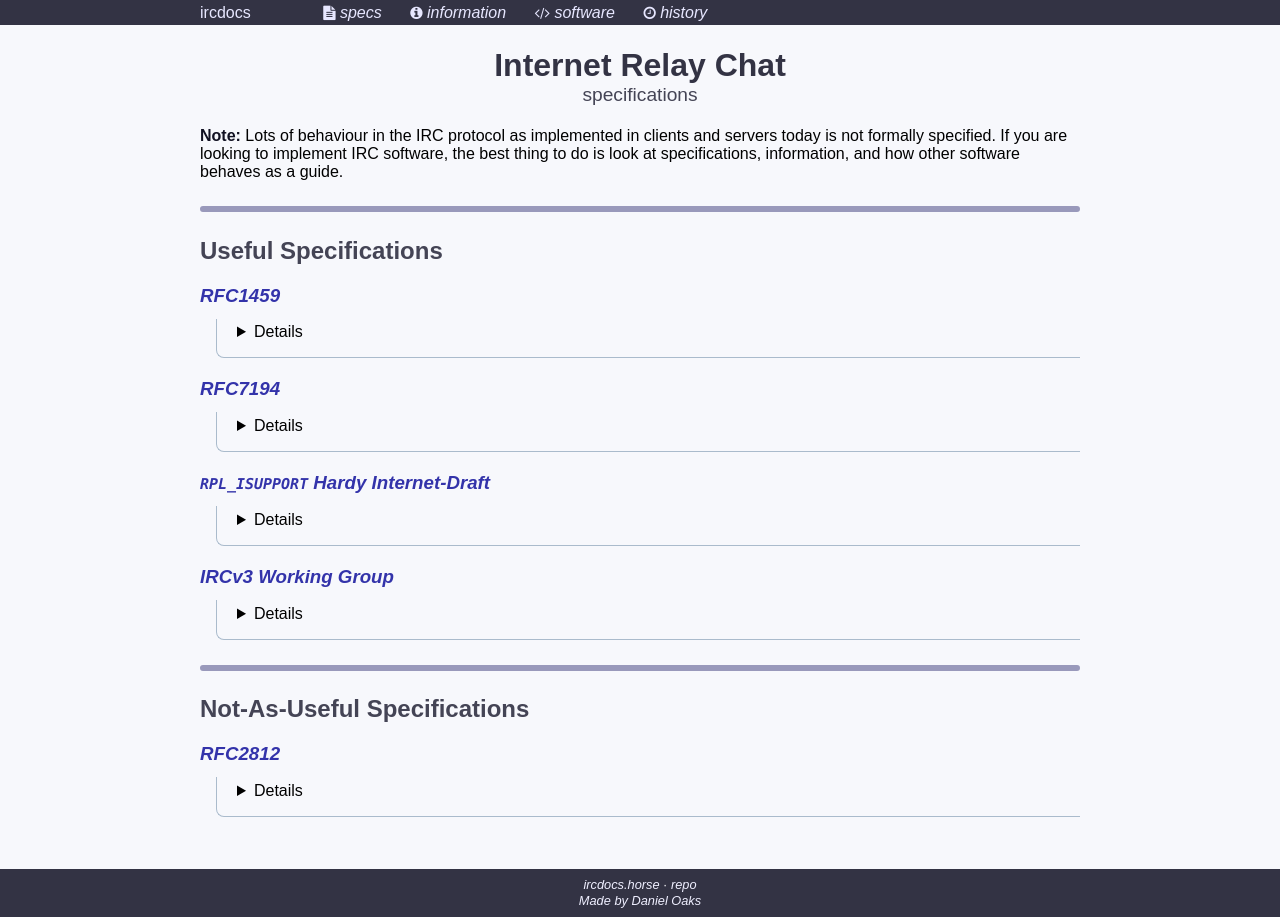
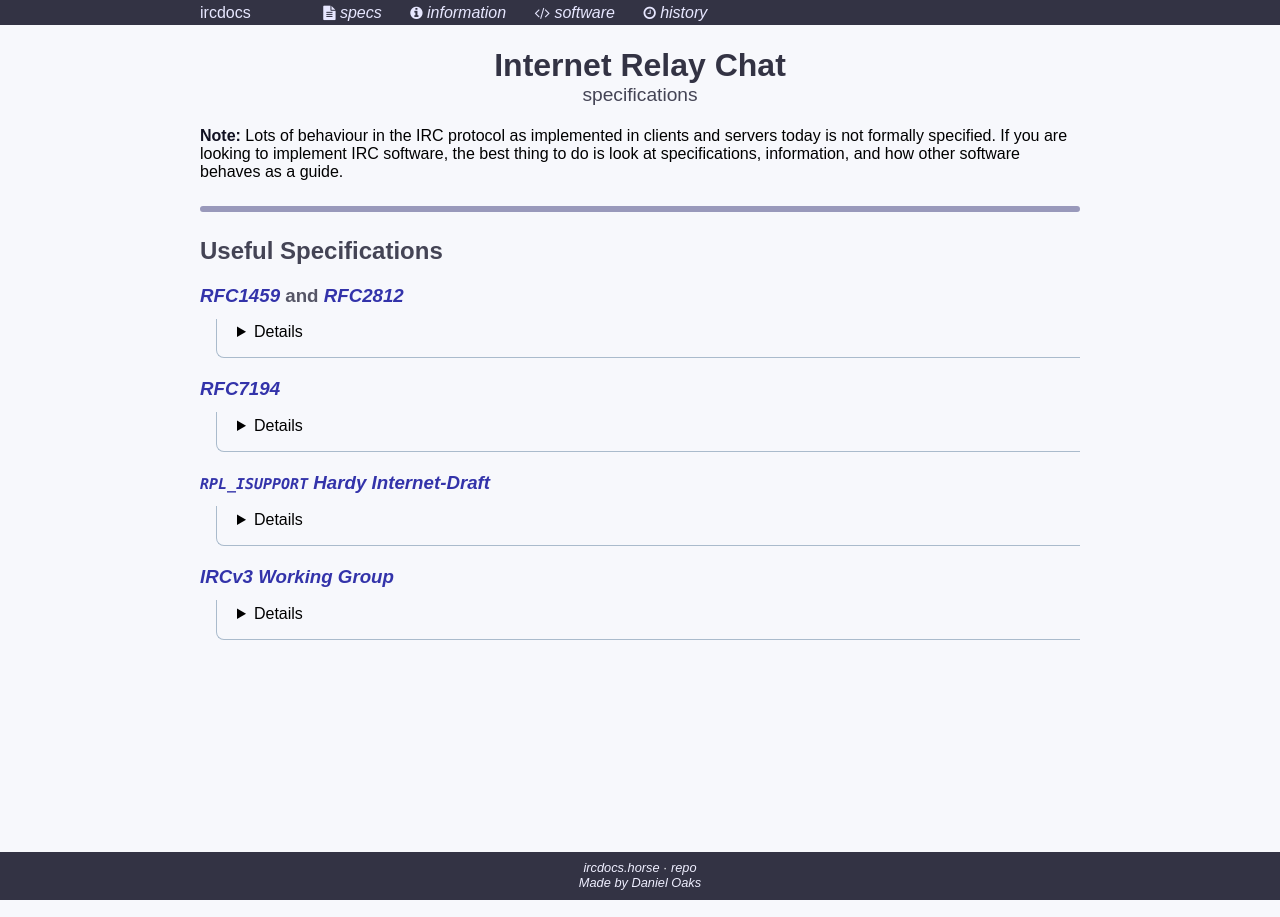
Before and after one commit to ircdocs/ircdocs.horse, a Jekyll site: the page built from specs/index.html, in a window 1280 px wide. Built offline with Jekyll 4.4.1, drawn with Linux system fonts in a browser that asks for light colours; nearby versions of some CDN libraries; library files that are not in the unit come from our copies; Markdown is read by kramdown in place of the engine named in the settings; some of the changed lines change nothing that is shown.

Commit message:
specs: RFC1459 and RFC2812 are both terrible. Let's ack that

```diff
--- a/specs/index.html
+++ b/specs/index.html
@@ -18,12 +18,22 @@
 
 <div class="link-block">
 	<div class="name">
-		<h3><a href="http://tools.ietf.org/html/rfc1459">RFC1459</a></h3>
+		<h3><a href="http://tools.ietf.org/html/rfc1459">RFC1459</a> and <a href="http://tools.ietf.org/html/rfc2812">RFC2812</a></h3>
 	</div>
 	<details>
-		<p>The canonical IRC specification. At this point, this spec is very old. However, it's still one of the primary references for most software out there.</p>
+		<p>The earlier and the latter canonical IRC specifications, respectively.</p>
 
-		<p>It's recommended to implement IRC based off this specification, finding real-world differences by comparing your software with other clients and servers around.</p>
+		<p>Some software holds <a href="http://tools.ietf.org/html/rfc1459">RFC1459</a> in higher regard than <a href="http://tools.ietf.org/html/rfc2812">RFC2812</a>, and some hold the opposite in higher regard. Honestly, the truth tends to lie somewhere in the middle.</p>
+
+		<p>There are many things in the newer <a href="http://tools.ietf.org/html/rfc2812">RFC2812</a> that software authors (reasonably) conside insane. And there are many things that have updated <a href="http://tools.ietf.org/html/rfc1459">RFC1459</a> in useful ways and have been widely-implemented by clients and servers today.</p>
+
+		<p>In the same way, <a href="http://tools.ietf.org/html/rfc1459">RFC1459</a> has many useful points, and there are also many places where due to its age or simply deviating implementations, it also has information that's totally incorrect.</p>
+
+		<p>Honestly, use these as a rough reference, say for a basic implementation. And then compare <strong>everything</strong> with multiple real-world servers and clients to find out how broken and incompatible your to-the-spec implementation is with the actual ones out there today.</p>
+
+		<p><strong>Do not</strong> take either of these specifications as gospel. They are both very old, and have lots of places where either due to age or decision, modern software specifically does not follow them.</p>
+
+		<p>Welcome to IRC, where the base specs we work off are all old and broken and regarded more as a suggestion than anything binding. As they say, "Thanks for flying IRC!"</p>
 	</details>
 </div>
 
@@ -45,7 +55,7 @@
 	<details>
 		<p>Every server implements this. This is mandatory for any client implementing any sort of intelligence. Yes, this is an Internet-Draft and not an RFC. Ignore that. Even though this is not an IETF standard, <span class="mono">RPL_ISUPPORT</span> is implemented by everything.</p>
 
-		<p>Regarding specific <span class="mono">RPL_ISUPPORT</span> keys used these days, look at various servers and networks.</p>
+		<p>However, not all the <span class="mono">RPL_ISUPPORT</span> keys listed in this are used these days. Once again, look at various servers and networks around to see what you should implement.</p>
 	</details>
 </div>
 
@@ -59,18 +69,3 @@
 		<p>Regarding specific IRCv3 specifications, here are rough support matrixes for <a href="http://ircv3.net/software/clients.html">clients</a> and <a href="http://ircv3.net/software/servers.html">servers</a>.</p>
 	</details>
 </div>
-
-<hr/>
-
-<h2>Not-As-Useful Specifications</h2>
-
-<div class="link-block">
-	<div class="name">
-		<h3><a href="http://tools.ietf.org/html/rfc2812">RFC2812</a></h3>
-	</div>
-	<details>
-		<p>An update to RFC1459. This update, however, was not universally accepted. Do not take this specification too seriously. Most software doesn't give this spec much sway, and consider it a suggestion if anything.</p>
-
-		<p>It's generally best to work off <a href="http://tools.ietf.org/html/rfc1459">RFC1459</a> and find implementation differences from there, given the amount of content in RFC2812 that's been outright rejected and not implemented.</p>
-	</details>
-</div>
```
